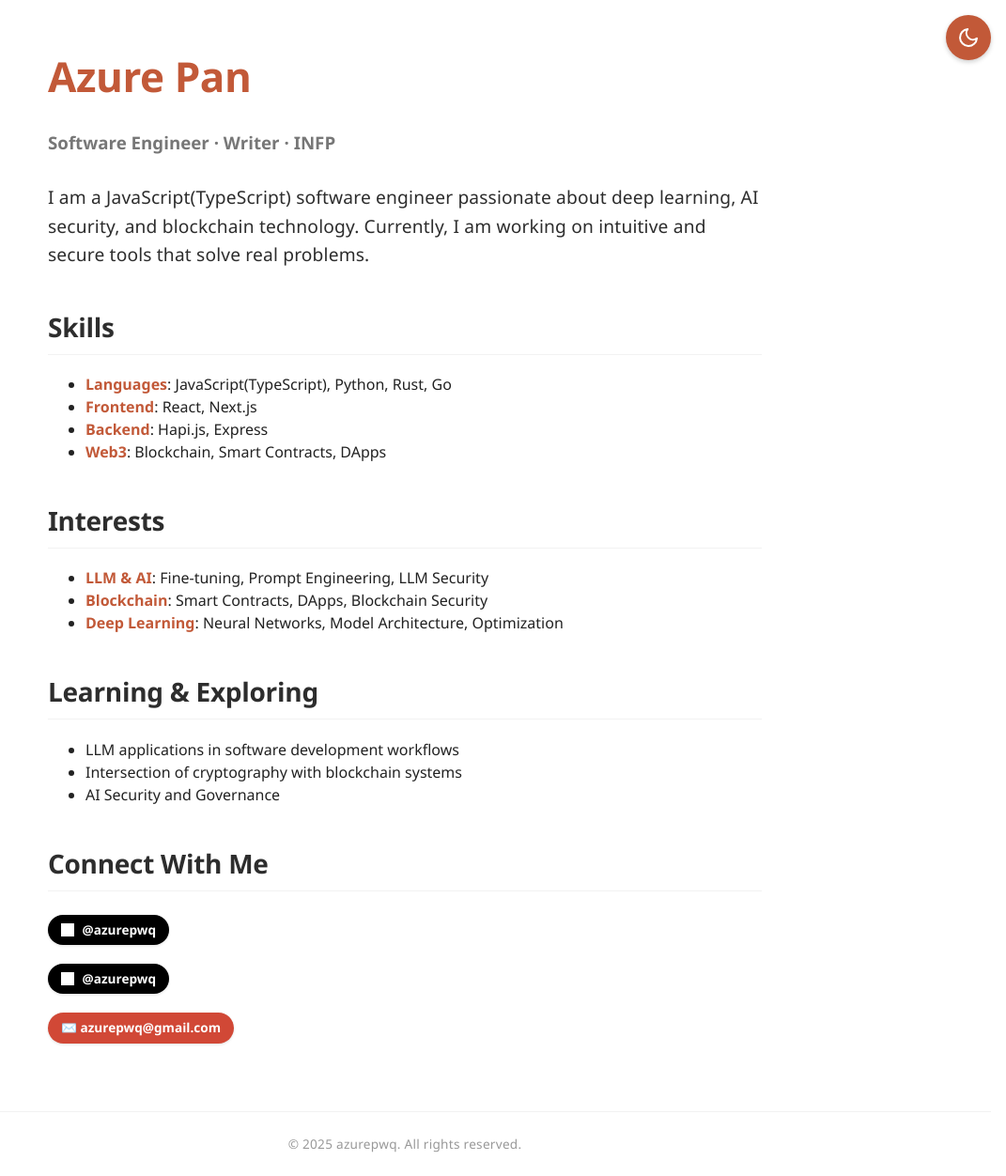
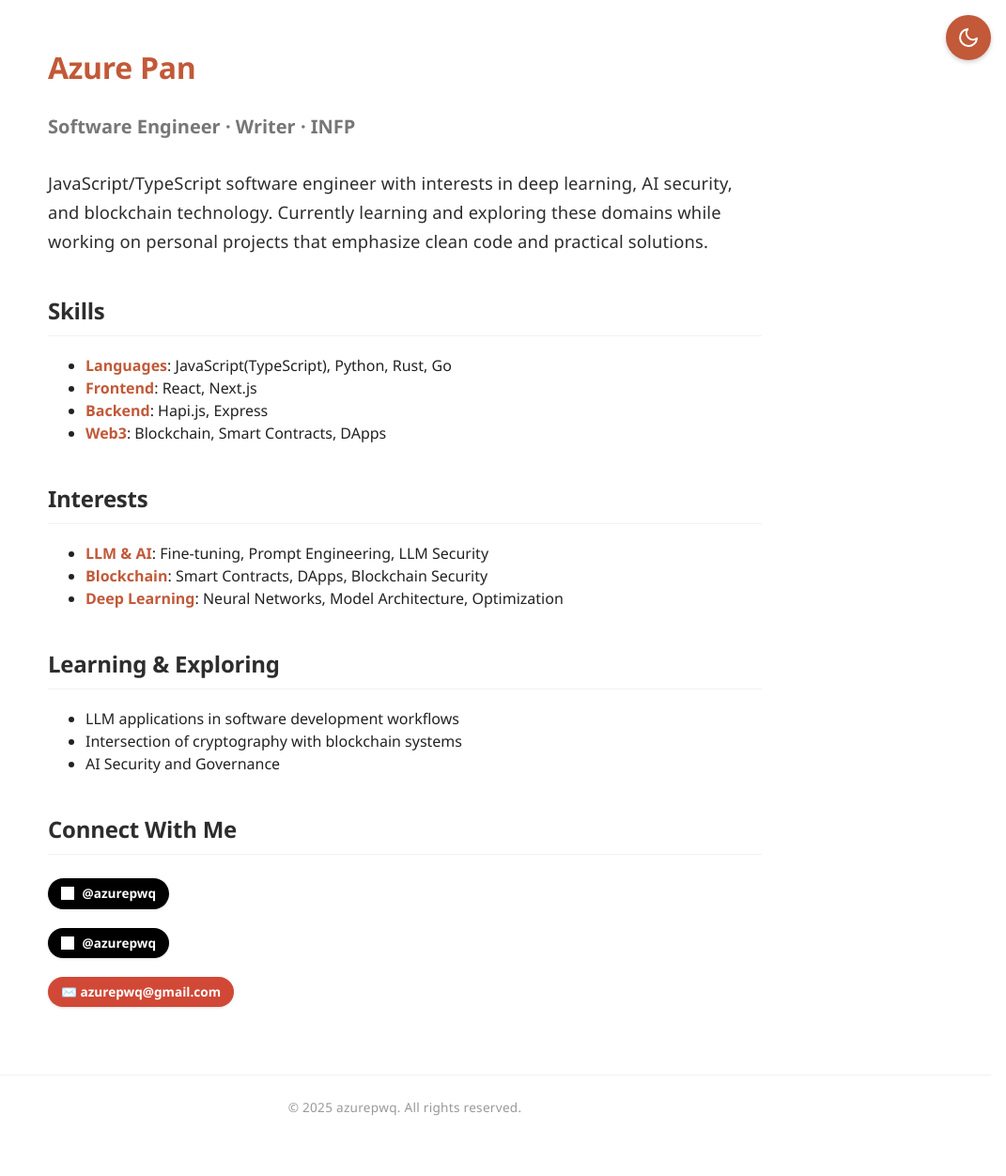
Before and after one commit to azurepwq/azurepwq, a Jekyll site: the page built from index.md, in a window 1280 px wide. Shown: the whole page at 94% size, without its empty margins (209-1280 px from the left). Built offline with Jekyll 4.4.1, drawn with Linux system fonts in a browser that asks for light colours; after the commit the page ends 1214 px from its top, so only the background shows below that; grey boxes are pictures that could not be loaded.

Commit message:
Improve typography and refine introduction text for a more professional presentation

```diff
--- a/_config.yml
+++ b/_config.yml
@@ -3,6 +3,6 @@ markdown: kramdown
 sass:
   style: compressed
 title: "azurepwq"
-description: "Azure Pan(azurepwq | azurepwq@gmail.com) - [Software Engineer | Writer | INFP] passionate about deep learning, AI security, and blockchain technology"
+description: "Azure Pan (azurepwq) - JavaScript/TypeScript software engineer with interests in deep learning, AI security, and blockchain technology"
 repository: "azurepwq/azurepwq"
 github: [metadata]
--- a/_layouts/default.html
+++ b/_layouts/default.html
@@ -3,7 +3,7 @@
 <head>
   <meta charset="UTF-8">
   <meta name="viewport" content="width=device-width, initial-scale=1.0">
-  <meta name="description" content="azurepwq - Software Engineer focused on AI security and blockchain technology">
+  <meta name="description" content="azurepwq - JavaScript/TypeScript software engineer with interests in deep learning, AI security, and blockchain technology">
   <meta name="theme-color" content="#C25938">
   <meta name="theme-color" media="(prefers-color-scheme: dark)" content="#121520">
 
@@ -21,7 +21,7 @@
 
   <!-- Social media sharing -->
   <meta property="og:title" content="azurepwq">
-  <meta property="og:description" content="Software Engineer passionate about deep learning, AI security, and blockchain technology">
+  <meta property="og:description" content="JavaScript/TypeScript software engineer with interests in deep learning, AI security, and blockchain technology">
   <meta property="og:type" content="website">
   <meta property="og:url" content="https://azurepwq.github.io">
   <meta name="twitter:card" content="summary">
@@ -48,6 +48,7 @@
     "name": "azurepwq",
     "url": "https://azurepwq.github.io",
     "jobTitle": "Software Engineer",
+    "description": "JavaScript/TypeScript software engineer with interests in deep learning, AI security, and blockchain technology",
     "sameAs": [
       "https://github.com/azurepwq",
       "https://x.com/azurepwq"
--- a/assets/css/style.css
+++ b/assets/css/style.css
@@ -23,7 +23,7 @@ h1 {
   margin-bottom: 1rem;
   font-weight: 700;
   letter-spacing: -0.01em;
-  font-size: clamp(2rem, 5vw, 2.75rem);
+  font-size: clamp(1.5rem, 3.5vw, 2rem);
 }
 
 h2 {
@@ -34,7 +34,7 @@ h2 {
   letter-spacing: -0.01em;
   padding-bottom: 0.5rem;
   border-bottom: 1px solid var(--border-color);
-  font-size: clamp(1.5rem, 4vw, 1.75rem);
+  font-size: clamp(1.3rem, 3vw, 1.5rem);
 }
 
 h3 {
@@ -42,14 +42,17 @@ h3 {
   margin-top: 1.5rem;
   margin-bottom: 1rem;
   font-weight: 600;
+  font-size: clamp(1.1rem, 2.5vw, 1.25rem);
 }
 
 h4 {
   color: #525252;
+  font-size: clamp(1rem, 2vw, 1.1rem);
 }
 
 h5 {
   color: #646464; /* Lightest */
+  font-size: clamp(0.9rem, 1.8vw, 1rem);
 }
 
 /* Primary color variables */
@@ -222,11 +225,16 @@ a[href*="twitter.com"] img {
 
 /* Introduction styling */
 p:first-of-type {
-  font-size: 1.2rem;
-  line-height: 1.6;
-  color: #2d2d2d;
-  margin: 1.8rem 0;
+  font-size: 1.15rem;
+  line-height: 1.7;
+  color: var(--subheading-color);
+  margin: 1.8rem 0 2.2rem;
   letter-spacing: 0.01rem;
+  font-weight: 400;
+}
+
+html[data-theme="dark"] p:first-of-type {
+  color: #e1e5ed;
 }
 
 /* Responsive styles for mobile */
@@ -240,24 +248,24 @@ p:first-of-type {
     background-color: #f9f9f9;
   }
   h1 {
-    font-size: 2rem;
+    font-size: 1.5rem;
     margin-top: 1rem;
     margin-bottom: 1.2rem;
   }
   h2 {
-    font-size: 1.3rem;
+    font-size: 1.2rem;
     margin-top: 2rem;
     margin-bottom: 1.2rem;
   }
   h3 {
-    font-size: 1.1rem;
+    font-size: 1rem;
     margin-top: 1.5rem;
     margin-bottom: 1rem;
   }
   p:first-of-type {
-    font-size: 1.1rem;
-    line-height: 1.6;
-    margin-bottom: 1.8rem;
+    font-size: 1rem;
+    line-height: 1.7;
+    margin: 1.5rem 0 2rem;
   }
 
   /* Much clearer list spacing for mobile */
--- a/index.md
+++ b/index.md
@@ -1,13 +1,13 @@
 ---
 layout: default
-title: Azure Pan
+title: azurepwq
 ---
 
 # Azure Pan
 
 ### Software Engineer · Writer · INFP
 
-I am a JavaScript(TypeScript) software engineer passionate about deep learning, AI security, and blockchain technology. Currently, I am working on intuitive and secure tools that solve real problems.
+JavaScript/TypeScript software engineer with interests in deep learning, AI security, and blockchain technology. Currently learning and exploring these domains while working on personal projects that emphasize clean code and practical solutions.
 
 ## Skills
 
```
Also changed, not shown: README.md, 1 other file.
